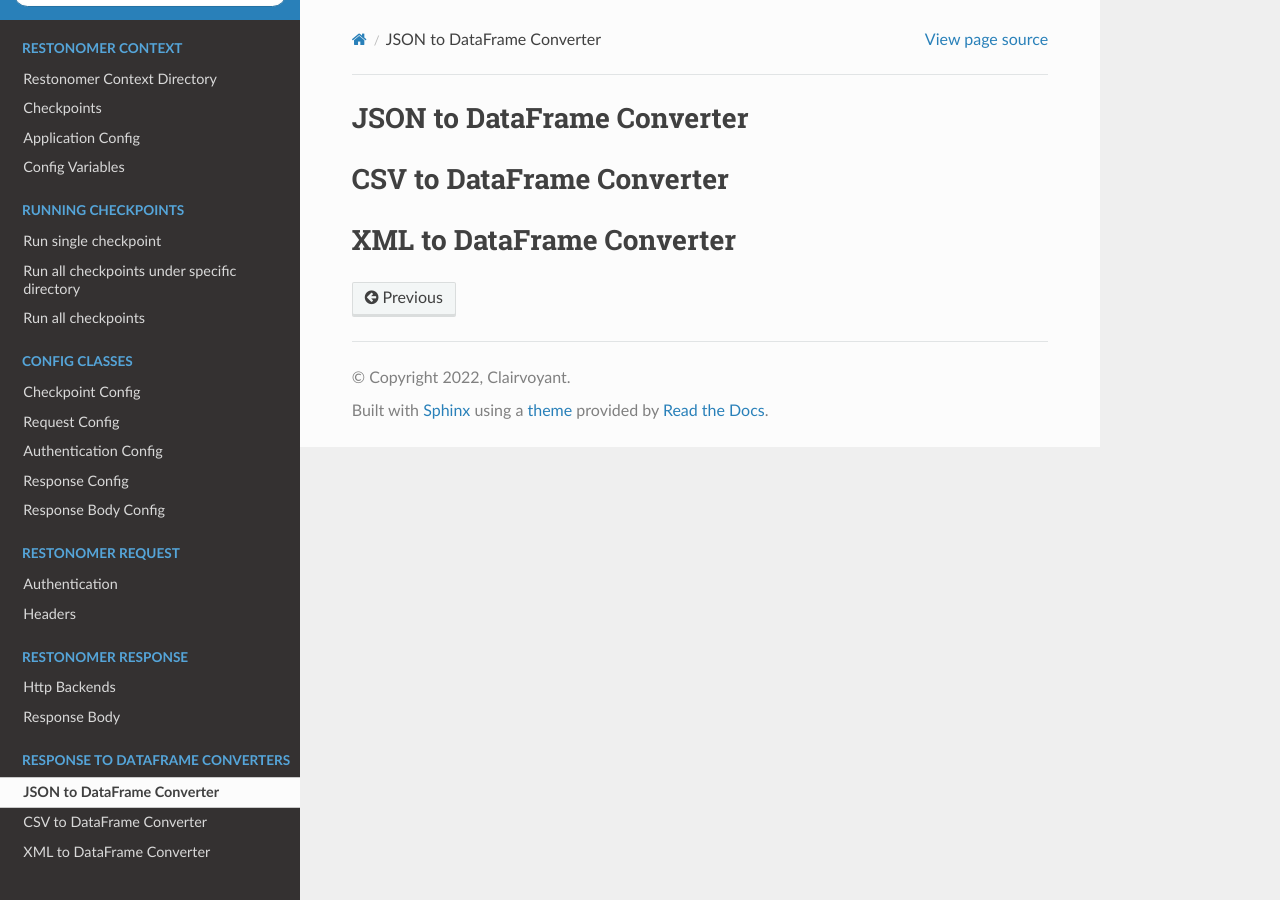
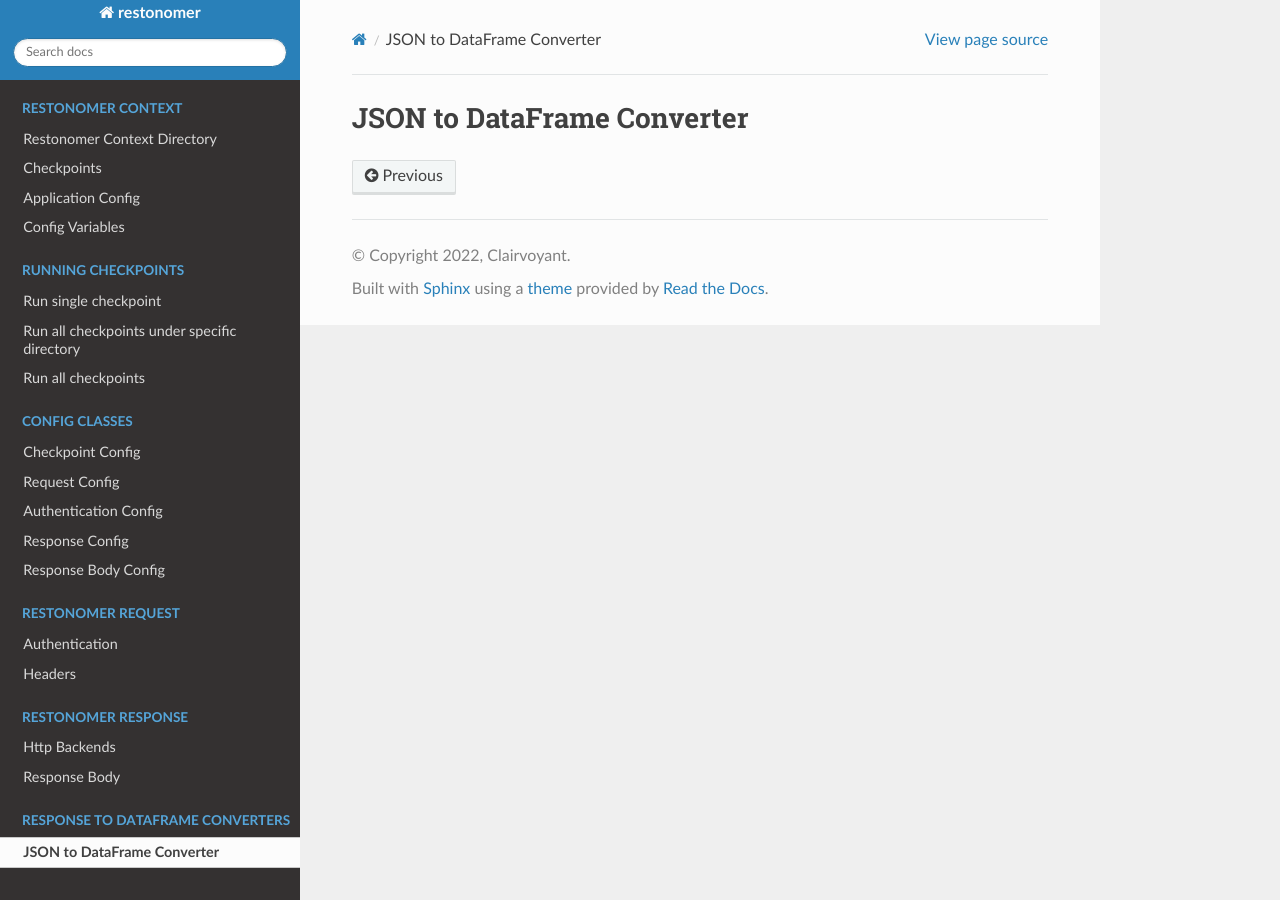
Before and after one commit to teamclairvoyant/restonomer, a Sphinx documentation site: the page built from docs/source/dataframe_converters.md, in a window 1280 px wide. Built offline with Sphinx 7.4.7 and the Read the Docs theme 2.0.0, drawn with Linux system fonts in a browser that asks for light colours.

```diff
--- a/docs/source/dataframe_converters.md
+++ b/docs/source/dataframe_converters.md
@@ -1,3 +1 @@
 # JSON to DataFrame Converter
-# CSV to DataFrame Converter
-# XML to DataFrame Converter
```
